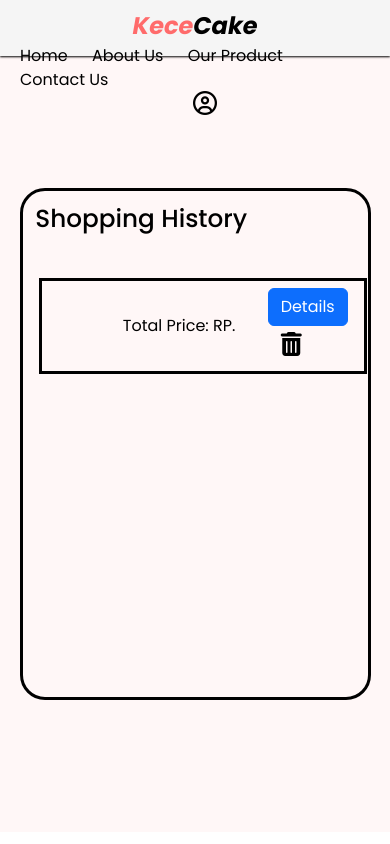
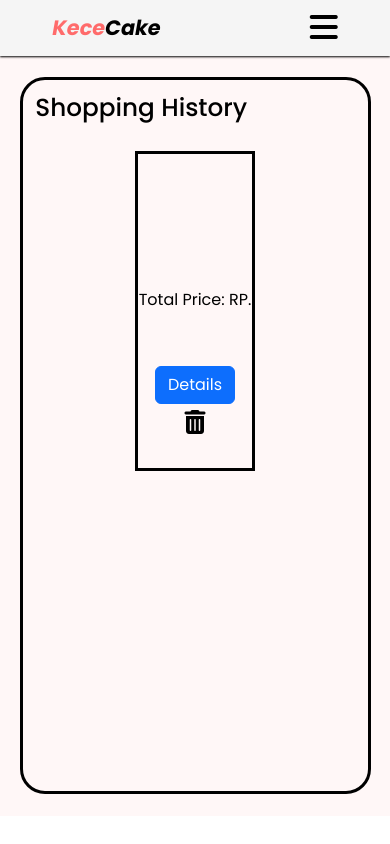
Before and after one commit to ToYaaaaa/KeceCake, a PHP site: page /KeceCake/php/Shoppinghistory.php in a window 390 px wide. Run offline with PHP 8.4, Linux system fonts and the light colour scheme; tables that the repository leaves empty or names only in its code hold one stand-in row (values such as "Sample post"); data that the repository does not hold is empty; some libraries are stand-ins or nearby versions.

Commit message:
responsive lanjutan

```diff
--- /dev/null
+++ b/css/Responsive/Shoppinghistory.css
@@ -0,0 +1,84 @@
+* {
+  margin: 0;
+  padding: 0;
+  box-sizing: border-box;
+}
+
+/* Mobile Portrait and Landscape (up to 480px) */
+@media only screen and (max-width: 480px) {
+  /* navbar */
+  .navbar {
+    display: flex;
+    width: 100dvw;
+    justify-content: space-around;
+    background-color: whitesmoke;
+    height: 3.5rem;
+    align-items: center;
+    box-shadow: 0px 1.4px 2px black;
+  }
+  .navbar .navbar-left {
+    font-size: 1.3rem;
+  }
+
+  .navbar .navbar-middle {
+    position: fixed;
+    display: inline-block;
+    top: 3.6rem;
+    right: -200px;
+    background-color: rgba(255, 247, 247, 0.7);
+    border-left: 1px solid white;
+    border-bottom: 1px solid white;
+    box-shadow: -4px 4px 10px rgba(0, 0, 0, 0.3);
+    width: 150px;
+    font-weight: bold;
+    transition: right ease 0.5s;
+    z-index: 999;
+  }
+  .navbar .navbar-middle.active {
+    right: 0;
+  }
+  .navbar .navbar-middle ul {
+    padding-left: 1rem;
+  }
+  .navbar .navbar-middle ul li {
+    margin-top: 0.8rem;
+    padding: 6px;
+  }
+
+  .navbar .navbar-right .signup {
+    display: none;
+  }
+
+  /* Riwayat */
+  .containerr {
+    width: 100dvw;
+    height: 90dvh;
+    margin-bottom: 0;
+  }
+
+  .containerr .historyshopping {
+    width: 90dvw;
+    height: 85dvh;
+  }
+
+  .containerr .containerproduct {
+    height: 90%;
+  }
+
+  .containerr .historyshopping .containerproduct .product {
+    width: 35%;
+    height: 20rem;
+    margin-top: 1rem;
+    margin-left: 0rem;
+    flex-direction: column;
+    text-align: center;
+  }
+}
+
+/* Mobile Landscape and Tablet Portrait (481px to 768px) */
+@media only screen and (min-width: 481px) and (max-width: 700px) {
+}
+
+/* Tablet Landscape (769px to 1024px) */
+@media only screen and (min-width: 700px) and (max-width: 1024px) {
+}
--- a/css/Responsive/index.css
+++ b/css/Responsive/index.css
@@ -100,14 +100,14 @@
   }
 
   .ourproduct .topproduct {
-    width: 55%;
+    width: 60%;
     height: 2.5rem;
     text-align: center;
     display: flex;
   }
 
   .ourproduct .produk {
-    gap: 4rem;
+    gap: 2rem;
     margin-top: 2rem;
     height: 80dvh;
     width: 95dvw;
--- a/css/Style.css
+++ b/css/Style.css
@@ -49,6 +49,9 @@
 .navbar .navbar-middle ul {
   padding: 0;
   margin: 0;
+}
+.navbar .navbar-middle-hamburger {
+  display: none;
 }
 
 .navbar .navbar-right ul li {
--- a/php/Shoppinghistory.php
+++ b/php/Shoppinghistory.php
@@ -28,6 +28,7 @@
     />
 
     <link rel="stylesheet" href="../css/Shoppinghistory.css" />
+    <link rel="stylesheet" href="../css/Responsive/Shoppinghistory.css">
 
     <!-- Font -->
     <link rel="preconnect" href="https://fonts.googleapis.com" />
@@ -60,7 +61,7 @@
         <div class="navbar-left"><span>Kece</span>Cake</div>
       </a>
       <!-- middle sec -->
-      <div class="navbar-middle">
+      <div id="navlist" class="navbar-middle">
         <ul>
           <a href="Afterloginindex.php#"><li>Home</li></a>
           <a href="Afterloginindex.php#aboutus"><li>About Us</li></a>
@@ -71,11 +72,11 @@
       <!-- right sec -->
       <div class="navbar-right">
         <ul>
+          <li>
+            <a href="#" class="btn-signup signup"><i class="fa-regular fa-circle-user fa-xl"></i></a>
           </li>
           <li>
-            <a href="#" class="btn-signup"
-              ><i class="fa-regular fa-circle-user fa-xl"></i
-            ></a>
+            <div id="menu" class="menu"><i class="fa-solid fa-bars fa-2xl"></i><span></span></div>
           </li>
         </ul>
       </div>
@@ -120,6 +121,7 @@
 
     <!-- Javascript -->
     <script src="../app/app.js"></script>
+    <script src="../js/hamburger.js"></script>
     <!-- Bootstrap js -->
     <script
       src="https://cdn.jsdelivr.net/npm/bootstrap@5.3.7/dist/js/bootstrap.bundle.min.js"
```
Also changed, not shown: css/Responsive/afterloginindex.css (+14 -2 lines), css/Responsive/invoice.css (added, +143 -0 lines), php/Afterloginindex.php (+21 -1 lines), php/Invoice.php (+7 -3 lines).
